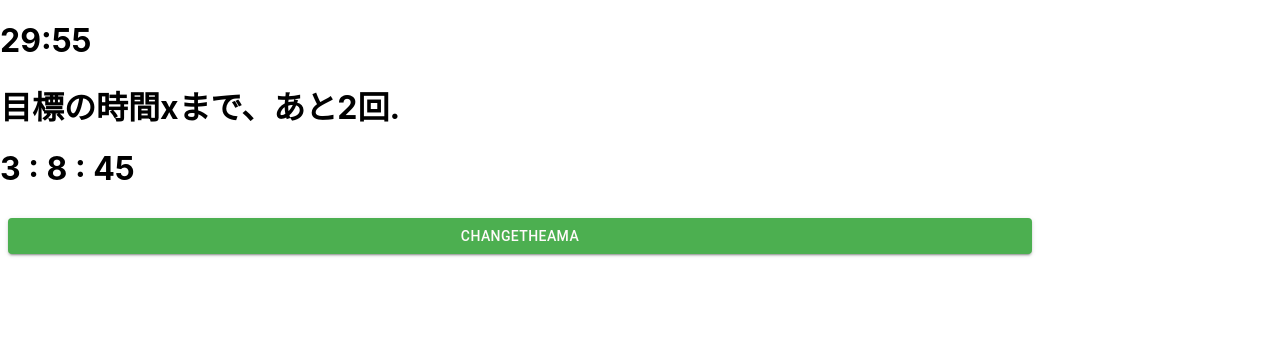
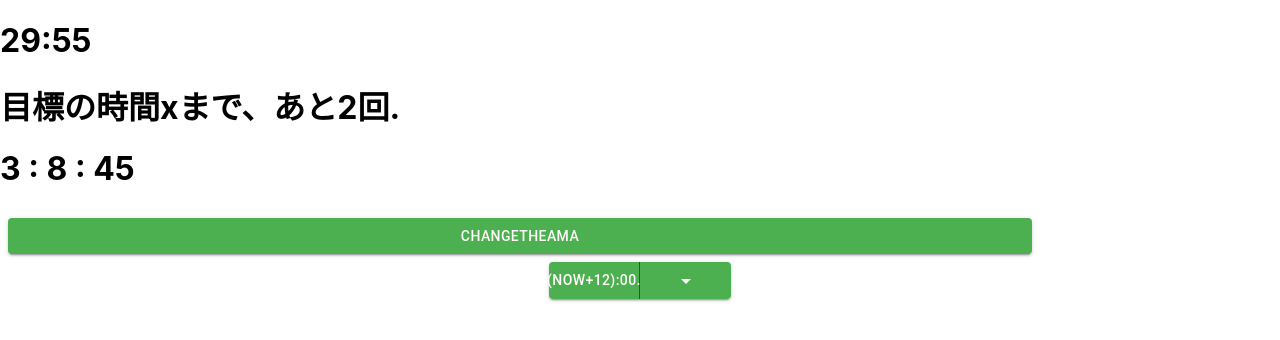
Before and after one commit to NaginoMiya/AceRush, a React (Create React App) app: page / in a window 1280 px wide. Shown: the top 340 px of the page. Built offline with nearby package versions, Linux system fonts and the light colour scheme.

Commit message:
目標時間を設定するためのボタンを実装.

```diff
--- a/src/App.tsx
+++ b/src/App.tsx
@@ -1,6 +1,7 @@
 import { useState, FC, useEffect } from "react";
 import { DateTime } from "luxon";
-import SetTargetTimeButton from "./ChangeTheme";
+import ChangeTheme from "./ChangeTheme";
+import SetTargetTime from "./SetTargetTime";
 
 const App: FC = () => {
   const limitTime = 1.5;
@@ -9,13 +10,20 @@ const App: FC = () => {
 
   // 30分刻みのほうがいいかも
   const [timeLeft, setTimeLeft] = useState<number>(limitTime * 60 * 60);
+  const [nowTime, setNowTime] = useState(DateTime.local());
   const tick = (): void => setTimeLeft((t) => t - 1);
+
+  const process = () => {
+    tick();
+    setNowTime(nowTime.plus({ second: 1 }));
+  };
+
   useEffect(() => {
-    const timerId = setInterval(tick, 1000);
+    const timerId = setInterval(process, 1000);
     // const timerId = setInterval(DateTime.local(), 1000);
 
     return () => clearInterval(timerId);
-  }, []);
+  });
 
   return (
     <>
@@ -24,13 +32,10 @@ const App: FC = () => {
       </h1>
       <h1>目標の時間xまで、あと{Math.floor(timeLeft / 1800)}回.</h1>
       <h1>
-        {DateTime.local().hour} : {DateTime.local().minute} :{" "}
-        {DateTime.local().second}
+        {nowTime.hour} : {nowTime.minute} : {nowTime.second}
       </h1>
-      <SetTargetTimeButton
-        isModalOpen={isModalOpen}
-        setIsModalOpen={setIsModalOpen}
-      />
+      <ChangeTheme isModalOpen={isModalOpen} setIsModalOpen={setIsModalOpen} />
+      <SetTargetTime />
     </>
   );
 };
--- /dev/null
+++ b/src/SetTargetTime.tsx
@@ -0,0 +1,170 @@
+import { FC, useState, useRef } from "react";
+import { DateTime } from "luxon";
+import Grid from "@material-ui/core/Grid";
+import Button from "@material-ui/core/Button";
+import ButtonGroup from "@material-ui/core/ButtonGroup";
+import ArrowDropDownIcon from "@material-ui/icons/ArrowDropDown";
+import ClickAwayListener from "@material-ui/core/ClickAwayListener";
+import Grow from "@material-ui/core/Grow";
+import Paper from "@material-ui/core/Paper";
+import Popper from "@material-ui/core/Popper";
+import MenuItem from "@material-ui/core/MenuItem";
+import MenuList from "@material-ui/core/MenuList";
+import { withStyles } from "@material-ui/core/styles";
+import { green } from "@material-ui/core/colors";
+
+const ColorButton = withStyles((theme) => ({
+  root: {
+    width: "80%",
+    color: theme.palette.getContrastText(green[500]),
+    backgroundColor: green[500],
+    "&:hover": {
+      backgroundColor: green[700],
+    },
+    "& > *": {
+      color: "#fffafa",
+    },
+  },
+}))(Button);
+
+/*
+const useStyles = makeStyles((theme) => ({
+  input: {
+    width: "100%",
+    alignItems: "center",
+    fontSize: "30px",
+  },
+  // Modalのスタイルです.
+  modal: {
+    display: "flex",
+    alignItems: "center",
+    justifyContent: "center",
+  },
+  paper: {
+    backgroundColor: theme.palette.background.paper,
+    border: "2px solid #000",
+    boxShadow: theme.shadows[5],
+    padding: theme.spacing(2, 4, 3),
+    width: "50%",
+  },
+  // IconButtonsのスタイルです.
+  root: {
+    "& > *": {
+      margin: theme.spacing(1),
+    },
+  },
+}));
+*/
+
+// ToDo: cookieに記録された時間or記録した時間を過ぎてるか未設定ならば現在時刻の12時間後に設定する.
+let options = ["(Now+12):00."];
+
+const SetTargetTime: FC = () => {
+  // const classes = useStyles();
+  const [open, setOpen] = useState(false);
+  const anchorRef = useRef<HTMLDivElement>(null);
+  const [selectedIndex, setSelectedIndex] = useState(0);
+
+  const handleClick = () => {
+    console.info(`You clicked ${options[selectedIndex]}`);
+  };
+
+  const handleMenuItemClick = (
+    event: React.MouseEvent<HTMLLIElement, MouseEvent>,
+    index: number
+  ) => {
+    setSelectedIndex(index);
+    setOpen(false);
+  };
+
+  const handleToggle = () => {
+    setOpen((prevOpen) => !prevOpen);
+    options = [];
+    let { hour, minute } = DateTime.local();
+    if (minute > 30) {
+      minute = 1;
+    } else {
+      minute = 0;
+    }
+    for (let i = 0; i <= 24; i += 1) {
+      options.push(`${hour % 24}:${minute % 2 ? "00" : "30"}`);
+      hour += 1;
+      minute += 1;
+    }
+  };
+
+  const handleClose = (event: React.MouseEvent<Document, MouseEvent>) => {
+    if (
+      anchorRef.current &&
+      anchorRef.current.contains(event.target as HTMLElement)
+    ) {
+      return;
+    }
+
+    setOpen(false);
+  };
+
+  return (
+    <Grid container direction="column" alignItems="center">
+      <Grid item xs={12}>
+        <ButtonGroup
+          variant="contained"
+          color="primary"
+          ref={anchorRef}
+          aria-label="split button"
+        >
+          <ColorButton onClick={handleClick}>
+            {options[selectedIndex]}
+          </ColorButton>
+          <ColorButton
+            aria-label="delete"
+            aria-controls={open ? "split-button-menu" : undefined}
+            aria-expanded={open ? "true" : undefined}
+            aria-haspopup="menu"
+            onClick={handleToggle}
+            variant="contained"
+            color="primary"
+          >
+            <ArrowDropDownIcon />
+          </ColorButton>
+        </ButtonGroup>
+        <Popper
+          open={open}
+          anchorEl={anchorRef.current}
+          role={undefined}
+          transition
+          disablePortal
+        >
+          {({ TransitionProps, placement }) => (
+            /* eslint-disable react/jsx-props-no-spreading */
+            <Grow
+              {...TransitionProps}
+              style={{
+                transformOrigin:
+                  placement === "bottom" ? "center top" : "center bottom",
+              }}
+            >
+              <Paper>
+                <ClickAwayListener onClickAway={handleClose}>
+                  <MenuList id="split-button-menu">
+                    {options.map((option, index) => (
+                      <MenuItem
+                        key={option}
+                        selected={index === selectedIndex}
+                        onClick={(event) => handleMenuItemClick(event, index)}
+                      >
+                        {option}
+                      </MenuItem>
+                    ))}
+                  </MenuList>
+                </ClickAwayListener>
+              </Paper>
+            </Grow>
+          )}
+        </Popper>
+      </Grid>
+    </Grid>
+  );
+};
+
+export default SetTargetTime;
```
